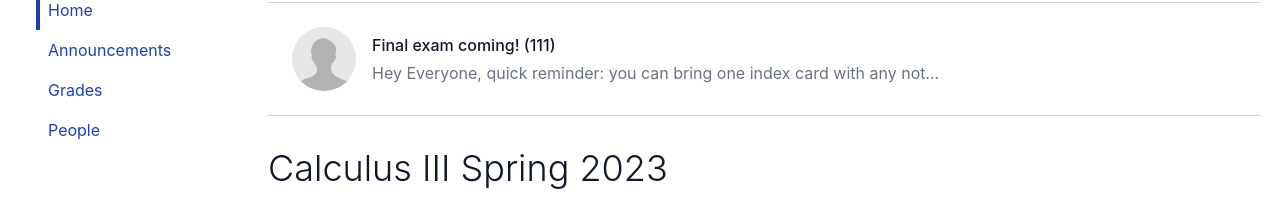
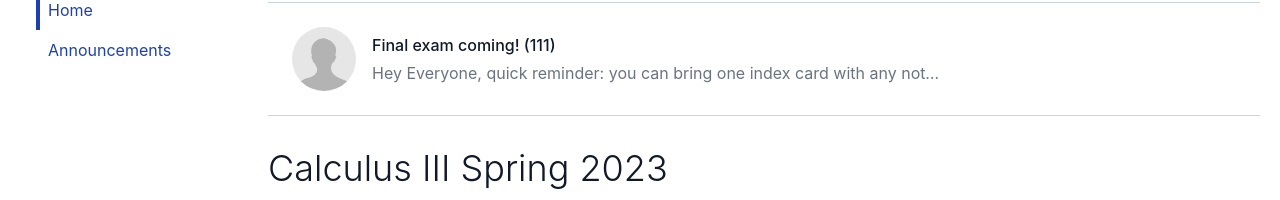
Before and after one commit to daniiltsioma/canvas-ui, a React (Create React App) app: page /course/1 in a window 1280 px wide. Shown: the part 135-335 px from the top of the page. Built offline with nearby package versions, Linux system fonts and the light colour scheme.

Commit message:
hide unused sidebar links

```diff
--- a/src/components/Sidebar/Sidebar.tsx
+++ b/src/components/Sidebar/Sidebar.tsx
@@ -16,14 +16,14 @@ const Sidebar = () => {
       path: `/course/${courseId}/announcements`,
       text: "Announcements",
     },
-    {
-      path: `/course/${courseId}/grades`,
-      text: "Grades",
-    },
-    {
-      path: `/course/${courseId}/people`,
-      text: "People",
-    },
+    // {
+    //   path: `/course/${courseId}/grades`,
+    //   text: "Grades",
+    // },
+    // {
+    //   path: `/course/${courseId}/people`,
+    //   text: "People",
+    // },
   ];
 
   return (
```
